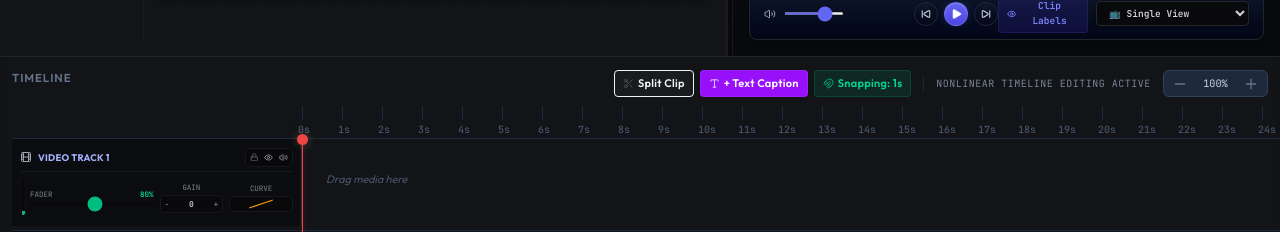
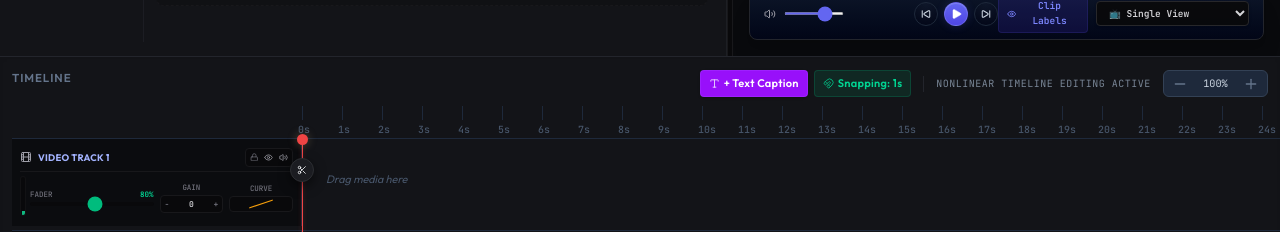
Before and after one commit to SMSNYDER81/VideoForge, a React (Vite) app: page / in a window 1280 px wide. Shown: the part 425-657 px from the top of the page. Built offline with nearby package versions, Linux system fonts and the light colour scheme.

Commit message:
feat: improve SEO and add playhead split tool
- Add meta tags, robots.txt, and sitemap for SEO optimization.
- Add split clip button to the playhead for faster editing.
- Prevent event propagation on UI panels to fix click-deselection issues.

```diff
--- a/index.html
+++ b/index.html
@@ -3,7 +3,53 @@
   <head>
     <meta charset="UTF-8" />
     <meta name="viewport" content="width=device-width, initial-scale=1.0" />
-    <title>VideoForge</title>
+    <title>VideoForge - Free Online Multi-Track Video Editor & Subtitle Caption Maker</title>
+
+    <!-- Meta Descriptions and Keywords -->
+    <meta name="description" content="VideoForge is a powerful, browser-native multi-track video and audio editor. Split clips, customize styled subtitles, mix voiceovers, apply filters, and render premium video content easily." />
+    <meta name="keywords" content="video editor, online video editor, clip splitter, split video, subtitle maker, caption editor, browser video editor, non-linear video editing, VideoForge, audio mixer, overlay text, trim clips" />
+    <meta name="author" content="VideoForge Studio" />
+
+    <!-- Search Engine Indexing Directives -->
+    <meta name="robots" content="index, follow, max-image-preview:large, max-snippet:-1, max-video-preview:-1" />
+    <meta name="googlebot" content="index, follow, max-snippet:-1, max-video-preview:-1" />
+    <meta name="bingbot" content="index, follow" />
+    <link rel="canonical" href="https://videoforge.app/" />
+
+    <!-- Open Graph / Facebook Social Sharing Cards -->
+    <meta property="og:type" content="website" />
+    <meta property="og:title" content="VideoForge - Free Online Multi-Track Video Editor & Caption Studio" />
+    <meta property="og:description" content="Edit videos, split clips, style text caption overlays, and mix audio tracks entirely in your browser with VideoForge's modern non-linear editor." />
+    <meta property="og:url" content="https://videoforge.app/" />
+    <meta property="og:site_name" content="VideoForge" />
+    <meta property="og:image" content="https://videoforge.app/preview_card.png" />
+    <meta property="og:locale" content="en_US" />
+
+    <!-- Twitter Social Cards -->
+    <meta name="twitter:card" content="summary_large_image" />
+    <meta name="twitter:title" content="VideoForge - Browser-Native Video Editor & Captions Maker" />
+    <meta name="twitter:description" content="Split clips, add text subtitles, mix multitrack voiceovers, and compile/export finished videos in our high-performance offline-first web studio." />
+    <meta name="twitter:image" content="https://videoforge.app/preview_card.png" />
+
+    <!-- JSON-LD Structured Data Schema for Search Indexing (Google & Bing Rich Snippets) -->
+    <script type="application/ld+json">
+    {
+      "@context": "https://schema.org",
+      "@type": "SoftwareApplication",
+      "name": "VideoForge",
+      "operatingSystem": "All (Web, Browser-native)",
+      "applicationCategory": "MultimediaApplication, VideoEditor, UtilityApplication",
+      "offers": {
+        "@type": "Offer",
+        "price": "0.00",
+        "priceCurrency": "USD"
+      },
+      "description": "VideoForge is a powerful browser-native multi-track video and audio editor. Users can split clip tracks, customize overlay subtitles, mix multiple tracks of audio, and export custom media outputs without software installations.",
+      "browserRequirements": "Requires JavaScript. Requires HTML5 Canvas & Web Audio API.",
+      "featureList": "Non-linear multi-track timeline, instant video clip split, styled font subtitle captions overlay editor, real-time audio soundboard synthesizers, video filter effects LUTs, frame coordinate overlay stickers."
+    }
+    </script>
+
     <link rel="icon" type="image/svg+xml" href="/favicon.svg" />
   </head>
   <body>
--- a/src/App.jsx
+++ b/src/App.jsx
@@ -594,7 +594,10 @@ export default function App() {
         editor.setSelectedClip(null)
       }}
     >
-      <header className="h-12 border-b border-forge-border bg-forge-panel flex items-center justify-between px-4 shrink-0 shadow-sm z-10">
+      <header
+        className="h-12 border-b border-forge-border bg-forge-panel flex items-center justify-between px-4 shrink-0 shadow-sm z-10"
+        onMouseDown={(e) => e.stopPropagation()}
+      >
         <div className="flex items-center gap-4">
           {/* Logo & Title branding in the upper left corner */}
           <div className="flex items-center gap-2.5">
@@ -727,7 +730,10 @@ export default function App() {
         >
 
           {/* Left Column: Media Bin / Assets Browser Pane */}
-          <aside className="bg-forge-panel overflow-hidden flex flex-col border-r border-[#23252c]/65">
+          <aside
+            className="bg-forge-panel overflow-hidden flex flex-col border-r border-[#23252c]/65"
+            onMouseDown={(e) => e.stopPropagation()}
+          >
 
             {/* Horizontal Filmora-Style Tabs Header */}
             <div className="flex items-center gap-1.5 px-3 py-2 bg-[#090a0d] border-b border-forge-border shrink-0 overflow-x-auto scrollbar-none">
@@ -1450,7 +1456,10 @@ export default function App() {
           <div className="w-[2px] h-8 bg-zinc-805 group-hover:bg-indigo-300 rounded-sm" />
         </div>
 
-        <section className="flex flex-col overflow-hidden bg-forge-bg">
+        <section
+          className="flex flex-col overflow-hidden bg-forge-bg"
+          onMouseDown={(e) => e.stopPropagation()}
+        >
           <div className="flex-1 bg-forge-bg flex items-center justify-center relative p-4 overflow-hidden">
             <div className="w-full max-w-2xl flex flex-col gap-2.5 items-center justify-center">
               <PreviewMonitor />
@@ -1470,31 +1479,15 @@ export default function App() {
         </section>
       </div>
 
-      <div className="h-[390px] shrink-0 border-t border-forge-border bg-forge-panel overflow-hidden flex flex-col shadow-inner">
+      <div
+        className="h-[390px] shrink-0 border-t border-forge-border bg-forge-panel overflow-hidden flex flex-col shadow-inner"
+        onMouseDown={(e) => e.stopPropagation()}
+      >
         <div className="px-3 pt-3 pb-2 flex items-center justify-between shrink-0">
           <h2 className="panel-title mb-0">Timeline</h2>
 
           <div className="flex items-center gap-3">
             <div className="flex items-center gap-1.5">
-              <button
-                type="button"
-                onClick={(e) => {
-                  e.stopPropagation()
-                  editor.splitSelectedClip()
-                }}
-                disabled={!editor.selectedClip}
-                className={`flex items-center gap-1 px-2 py-1 rounded text-[11px] font-semibold tracking-wide transition-all duration-150 ${
-                  editor.selectedClip
-                    ? 'bg-indigo-600 hover:bg-indigo-500 text-white shadow-sm cursor-pointer border border-indigo-500/30'
-                    : 'bg-zinc-800/40 text-zinc-650 cursor-not-allowed border border-zinc-850/10'
-                }`}
-                title={editor.selectedClip ? "Split selected clip at current playhead position (S)" : "Select a clip to split"}
-                id="btn-split-clip"
-              >
-                <Scissors size={11} className={editor.selectedClip ? "text-indigo-200" : "text-zinc-600"} />
-                <span>Split Clip</span>
-              </button>
-
               <button
                 type="button"
                 onClick={(e) => {
--- a/src/components/Playhead.jsx
+++ b/src/components/Playhead.jsx
@@ -1,4 +1,5 @@
 import { useRef } from 'react'
+import { Scissors } from 'lucide-react'
 
 import { useEditorStore } from '../store/editorStore'
 
@@ -22,6 +23,22 @@ export default function Playhead() {
 
   const playheadSnapping = useEditorStore(
     (state) => state.playheadSnapping
+  )
+
+  const selectedClip = useEditorStore(
+    (state) => state.selectedClip
+  )
+
+  const splitSelectedClip = useEditorStore(
+    (state) => state.splitSelectedClip
+  )
+
+  const tracks = useEditorStore(
+    (state) => state.tracks
+  )
+
+  const setSelectedClip = useEditorStore(
+    (state) => state.setSelectedClip
   )
 
   const smoothTime = useSmoothPlayhead(currentTime)
@@ -71,6 +88,21 @@ export default function Playhead() {
     )
   }
 
+  // Find if some clip intersects the current playhead time
+  const isAnyClipUnderPlayhead = () => {
+    const PIXELS_PER_SECOND = 40; // timing multiplier constant
+    for (const clips of Object.values(tracks)) {
+      const found = clips.find(c => {
+        const duration = (c.width || 170) / PIXELS_PER_SECOND
+        return currentTime >= c.startTime && currentTime < (c.startTime + duration)
+      })
+      if (found) return true
+    }
+    return false
+  }
+
+  const activeSplitAvailable = selectedClip || isAnyClipUnderPlayhead()
+
   return (
     <div
       ref={playheadRef}
@@ -85,9 +117,54 @@ export default function Playhead() {
         className="playhead-handle"
         style={{
           boxShadow:
-            '0 0 10px rgba(198,169,114,0.35)'
+            '0 0 10px rgba(198,169,114,0.35)',
+          pointerEvents: 'auto'
         }}
       />
+
+      {/* Built-in Playhead Split Clip scissors button */}
+      <button
+        type="button"
+        onMouseDown={(e) => {
+          e.stopPropagation() // Prevents playhead drag when clicking split button
+        }}
+        onClick={(e) => {
+          e.stopPropagation()
+          if (selectedClip) {
+            splitSelectedClip()
+          } else {
+            // Find the first clip intersecting the currentTime across any track and split it!
+            const PIXELS_PER_SECOND = 40;
+            let clipToSplit = null
+            for (const clips of Object.values(tracks)) {
+              const intersecting = clips.find(c => {
+                const duration = (c.width || 170) / PIXELS_PER_SECOND
+                return currentTime >= c.startTime && currentTime < (c.startTime + duration)
+              })
+              if (intersecting) {
+                clipToSplit = intersecting
+                break
+              }
+            }
+
+            if (clipToSplit) {
+              setSelectedClip(clipToSplit.id)
+              // Defer slightly to ensure Zustand updates before triggering split
+              setTimeout(() => {
+                splitSelectedClip()
+              }, 10)
+            }
+          }
+        }}
+        className={`absolute top-[16px] -left-[12px] w-[24px] h-[24px] rounded-full flex items-center justify-center transition-all duration-155 border pointer-events-auto shadow-[0_4px_12px_rgba(0,0,0,0.55)] ${
+          activeSplitAvailable
+            ? 'bg-rose-600 border-rose-450 text-white hover:bg-rose-500 hover:scale-115 active:scale-90 cursor-pointer'
+            : 'bg-[#1b1c21] border-[#2c2e32] text-zinc-550 hover:text-zinc-400 cursor-pointer hover:bg-zinc-800'
+        }`}
+        title={selectedClip ? "Split selected clip at current playhead position (S)" : "Click to auto-detect and split the clip directly under the playhead"}
+      >
+        <Scissors size={10} className={activeSplitAvailable ? "text-white" : "text-zinc-550"} />
+      </button>
     </div>
   )
 }
```
Also changed, not shown: public/robots.txt (added), 1 other file (tests, documents, lock files or other folders).
